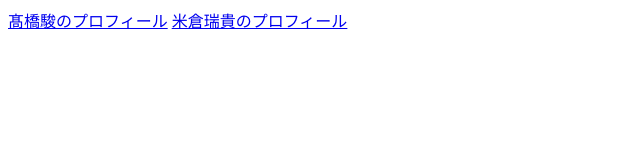
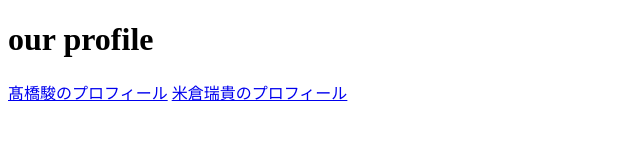
Before and after one commit to takashun/branch-test2, a plain HTML site: page index.html in a window 1280 px wide. Shown: the whole page, without its empty margins (0-640 px from the left). Drawn offline with Linux system fonts and the light colour scheme.

Commit message:
index.htmlに追記

```diff
--- a/index.html
+++ b/index.html
@@ -3,6 +3,7 @@
 <head>
     <meta charset="UTF-8">
    <title>Document</title>
+   <h1>our profile</h1>
 </head>
 <body>
     <a href="profile_A.html">髙橋駿のプロフィール</a>
```
